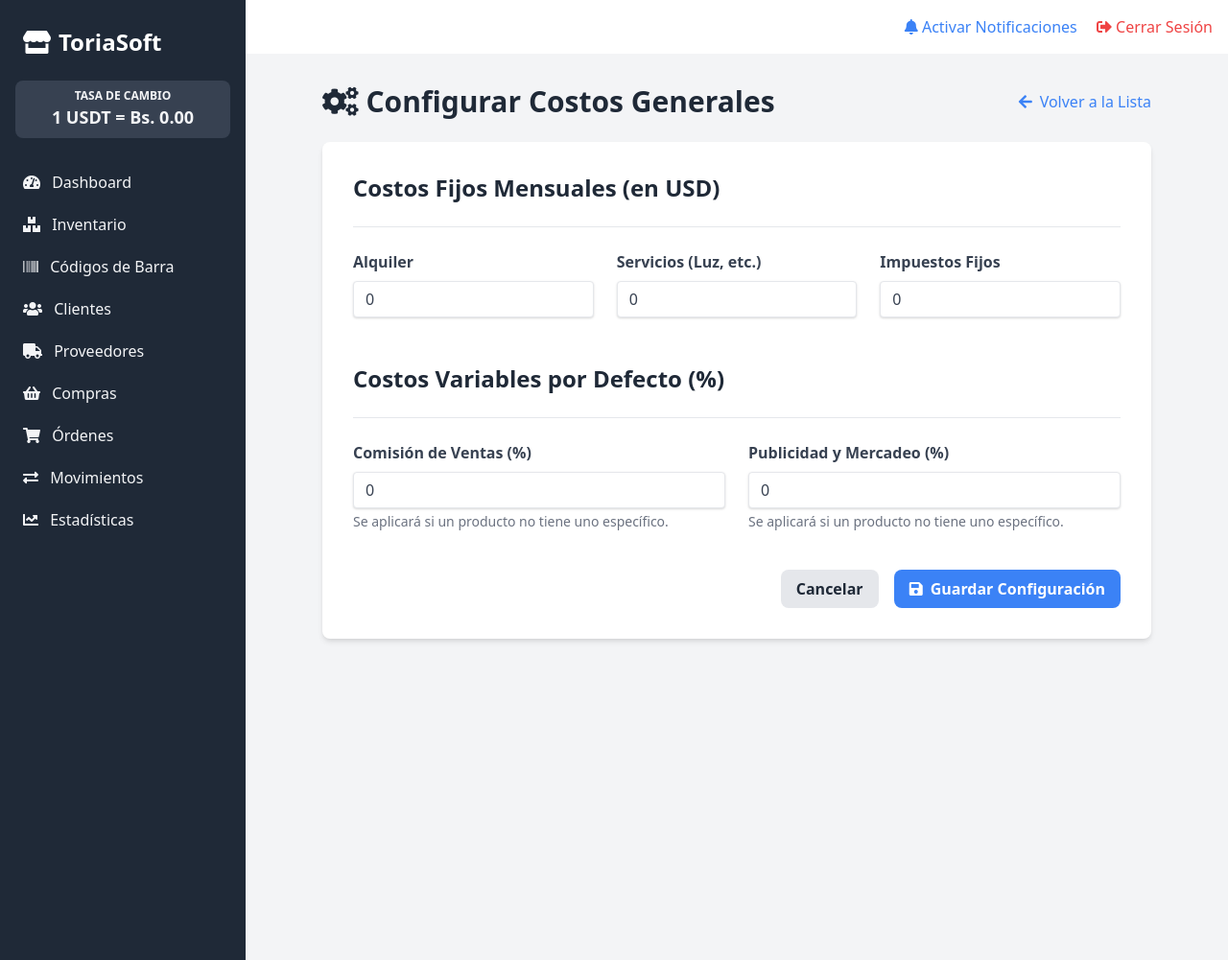
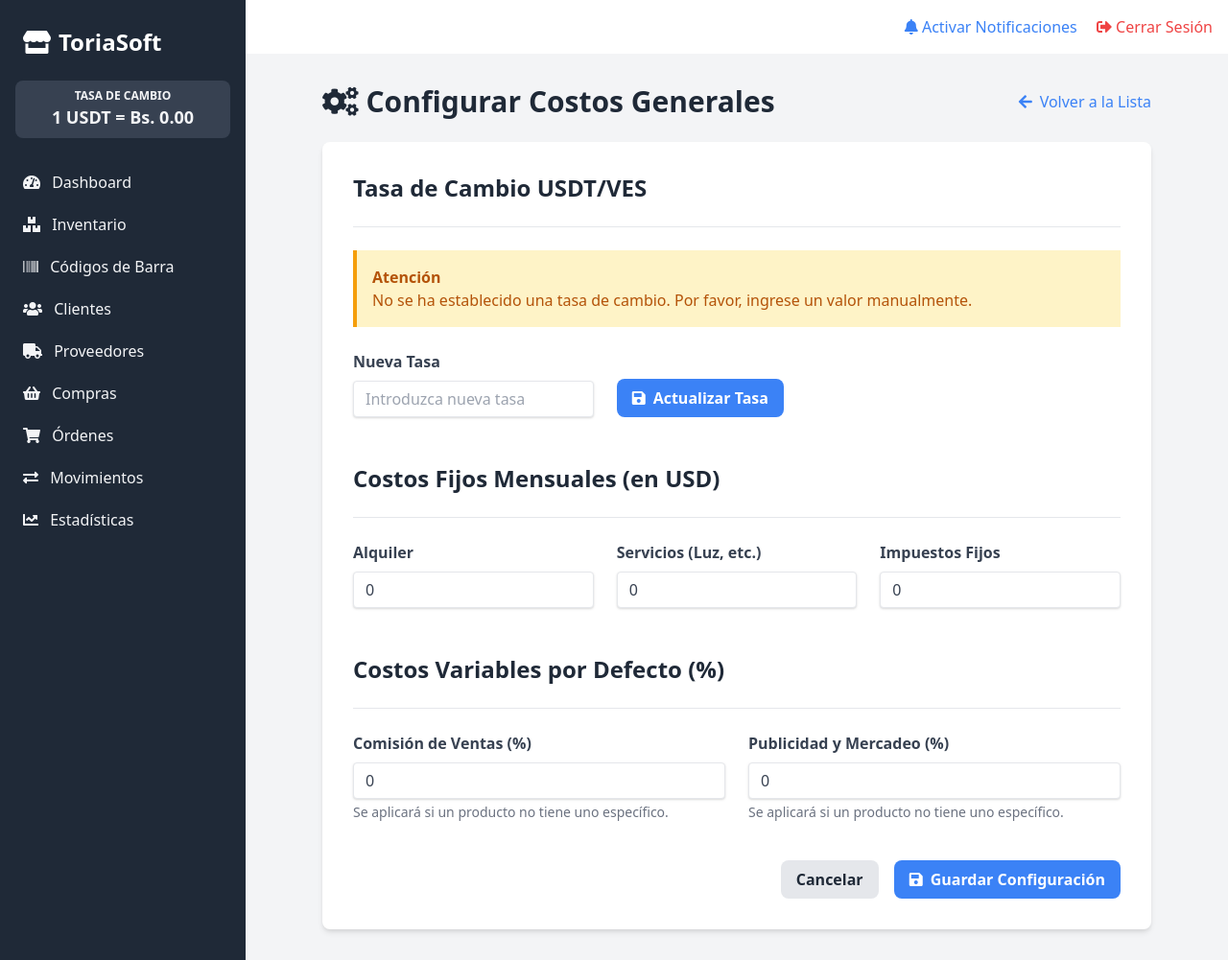
Before and after one commit to logos767/ToriaSoft, a Python web app: template app/templates/costos/configuracion.html in a window 1280 px wide. Shown: the whole page at 96% size. Run offline with Jinja, Linux system fonts and the light colour scheme; the template is opened without the code that fills it, so the values that code supplies are empty; some libraries are stand-ins or nearby versions.

Commit message:
Update configuracion.html

```diff
--- a/app/templates/costos/configuracion.html
+++ b/app/templates/costos/configuracion.html
@@ -10,19 +10,28 @@
     </div>
 
     <div class="bg-white p-8 rounded-lg shadow-md">
-        {% if manual_rate_required %}
-        <div class="bg-yellow-100 border-l-4 border-yellow-500 text-yellow-700 p-4 mb-6" role="alert">
-            <p class="font-bold">Atención</p>
-            <p>No se pudo obtener la tasa de cambio automáticamente. Por favor, ingrese el valor actual de la tasa de cambio USDT/VES para continuar.</p>
-        </div>
-
         <form method="POST" action="{{ url_for('main.update_exchange_rate') }}" class="mb-8">
-            <h2 class="text-2xl font-bold text-gray-800 mb-4">Actualizar Tasa de Cambio Manualmente</h2>
+            <h2 class="text-2xl font-bold text-gray-800 mb-4">Tasa de Cambio USDT/VES</h2>
             <hr class="my-6">
+            {% if exchange_rate_info %}
+            <div class="mb-4">
+                <p class="text-gray-700">
+                    <span class="font-bold">Tasa Actual:</span> {{ "%.2f"|format(exchange_rate_info.rate) }} VES
+                </p>
+                <p class="text-sm text-gray-500">
+                    Última actualización: {{ exchange_rate_info.date_updated.strftime('%d/%m/%Y %H:%M:%S') }}
+                </p>
+            </div>
+            {% else %}
+            <div class="bg-yellow-100 border-l-4 border-yellow-500 text-yellow-700 p-4 mb-6" role="alert">
+                <p class="font-bold">Atención</p>
+                <p>No se ha establecido una tasa de cambio. Por favor, ingrese un valor manualmente.</p>
+            </div>
+            {% endif %}
             <div class="grid grid-cols-1 md:grid-cols-3 gap-6">
                 <div class="mb-4">
-                    <label for="manual_rate" class="block text-gray-700 font-bold mb-2">Tasa USDT/VES</label>
-                    <input type="number" step="0.01" id="manual_rate" name="manual_rate" required class="shadow appearance-none border rounded w-full py-2 px-3 text-gray-700 leading-tight focus:outline-none focus:ring-2 focus:ring-blue-500">
+                    <label for="manual_rate" class="block text-gray-700 font-bold mb-2">Nueva Tasa</label>
+                    <input type="number" step="0.01" id="manual_rate" name="manual_rate" required class="shadow appearance-none border rounded w-full py-2 px-3 text-gray-700 leading-tight focus:outline-none focus:ring-2 focus:ring-blue-500" placeholder="Introduzca nueva tasa">
                 </div>
                 <div class="mb-4 flex items-end">
                     <button type="submit" class="bg-blue-500 hover:bg-blue-700 text-white font-bold py-2 px-4 rounded-lg focus:outline-none focus:shadow-outline">
@@ -31,7 +40,6 @@
                 </div>
             </div>
         </form>
-        {% endif %}
         <form method="POST" action="{{ url_for('main.cost_structure_config') }}">
 
             <h2 class="text-2xl font-bold text-gray-800 mb-4">Costos Fijos Mensuales (en USD)</h2>
```
